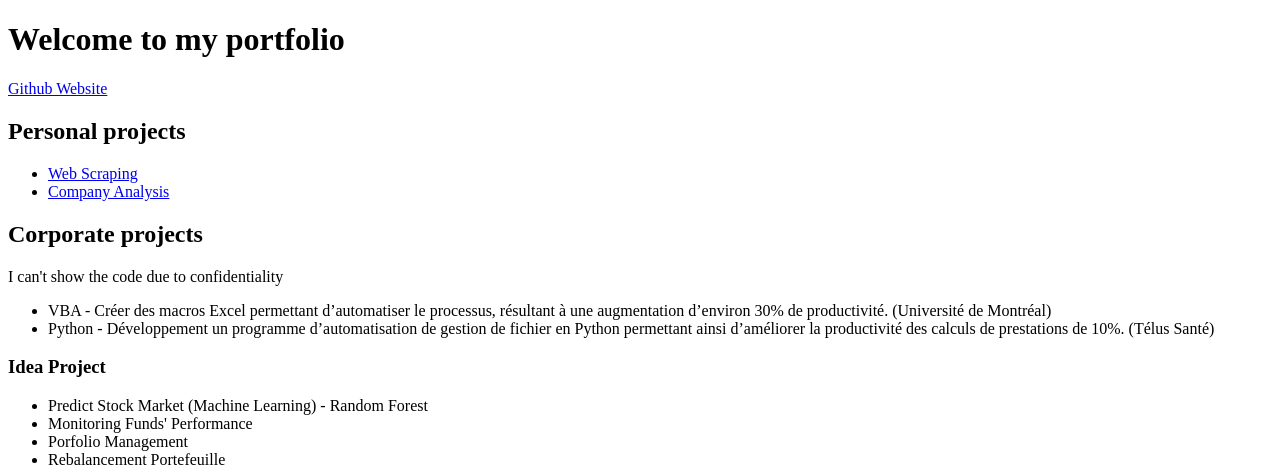
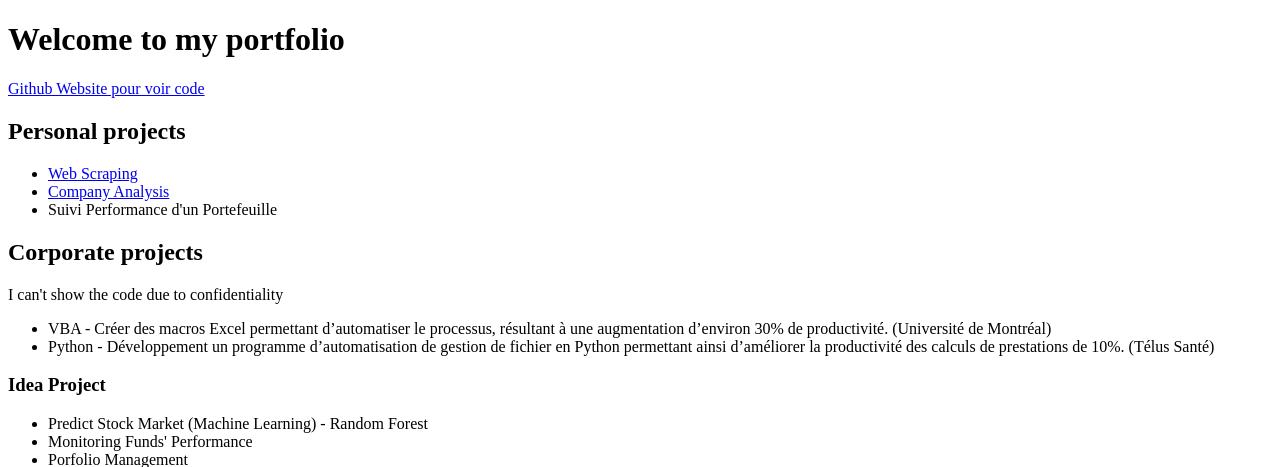
Before and after one commit to emiledrolet/portfolio, a Flask app: page / in a window 1280 px wide. Shown: the top 467 px of the page. Run offline with Flask 3, Linux system fonts and the light colour scheme.

Commit message:
Apparition dossier

```diff
--- a/templates/index.html
+++ b/templates/index.html
@@ -7,12 +7,13 @@
 <body>
     <h1>Welcome to my portfolio</h1>
 
-    <a href="https://github.com/emiledrolet/portfolio", target="_blank">Github Website</a>
+    <a href="https://github.com/emiledrolet/portfolio", target="_blank">Github Website pour voir code</a>
 
     <h2>Personal projects</h2>
     <ul>
         <li><a href={{url_for("web_scraping")}}>Web Scraping</a></li>
         <li><a href={{url_for("company_analysis")}}>Company Analysis</a></li>
+        <li>Suivi Performance d'un Portefeuille</li>
     </ul>
 
     <h2>Corporate projects</h2>
```
Also changed, not shown: TODO.py (+8 -0 lines), 2 other files.
